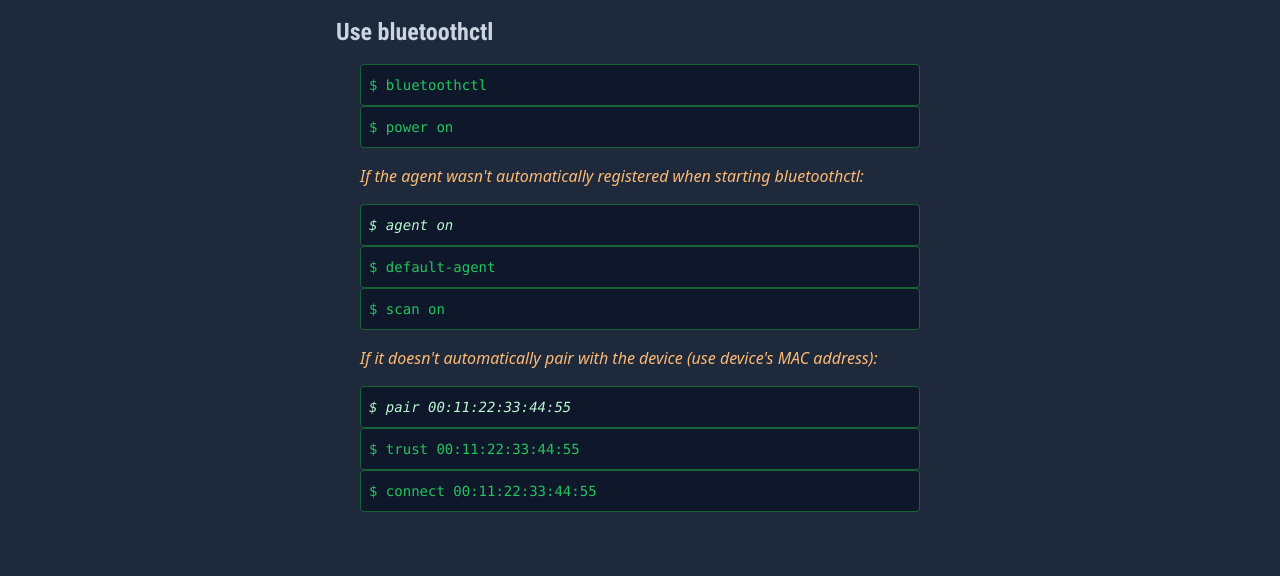
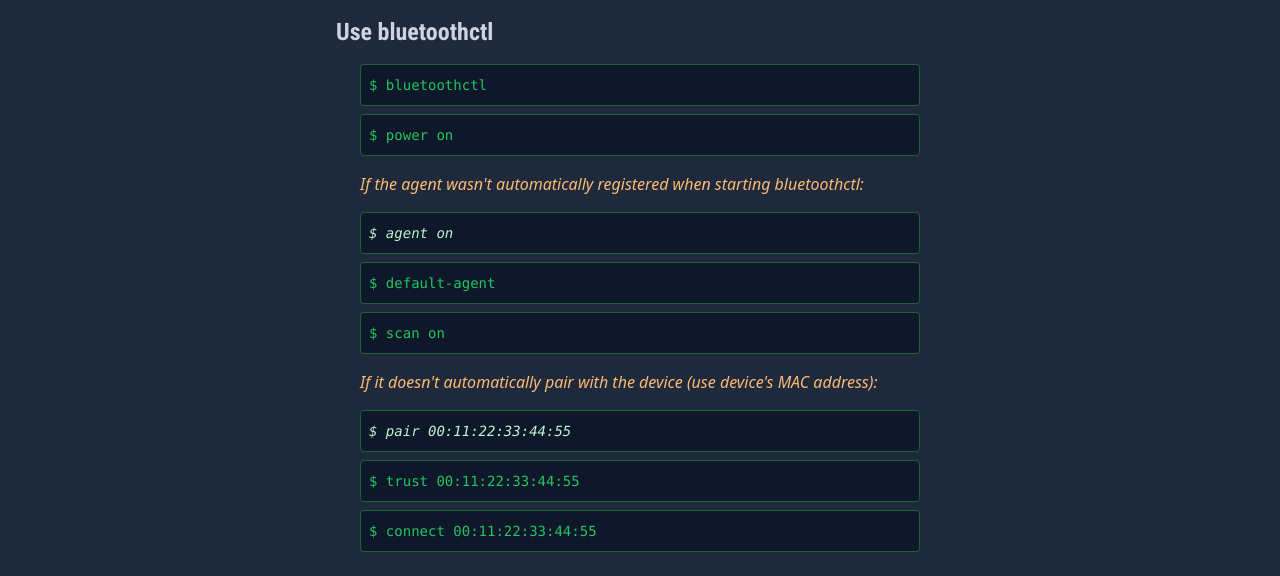
Before and after one commit to SoundofDialup/quick-tips, a website: page tip/linux/bluetooth-connect-disconnect-spam/index.html in a window 1280 px wide. Shown: the part 224-800 px from the top of the page. Drawn offline with Linux system fonts and the light colour scheme.

Commit message:
fixed formatting

```diff
--- a/tip/linux/bluetooth-connect-disconnect-spam/index.html
+++ b/tip/linux/bluetooth-connect-disconnect-spam/index.html
@@ -3,11 +3,11 @@
   <head>
     <meta charset="UTF-8" />
     <meta name="viewport" content="width=device-width, initial-scale=1.0" />
-    <title>Fix for bluetooth spamming connect/disconnect - QuickTips.pro</title>
+    <title>Fix for bluetooth connect/disconnect spam - QuickTips.pro</title>
     <!-- SEO Meta Tags -->
     <meta
       name="description"
-      content="Learn how to fix bluetooth spamming connect/disconnect in Arch linux" />
+      content="Learn how to fix bluetooth connect/disconnect spam in Arch linux" />
     <meta
       name="keywords"
       content="bluetooth, connect, connection, disconnect, disconnection, spam, linux, arch" />
@@ -19,7 +19,7 @@
     <!-- Social Media Sharing Tags -->
     <meta
       property="og:title"
-      content="Fix for bluetooth spamming connect/disconnect - QuickTips.pro" />
+      content="Fix for bluetooth connect/disconnect spam - QuickTips.pro" />
     <meta
       property="og:description"
       content="Step-by-step guide to fixing bluetooth connect/disconnect spam in Arch linux." />
@@ -65,7 +65,7 @@
 </pre>
 
           <pre
-            class="bg-slate-900 p-2 overflow-x-auto rounded border border-green-800">
+            class="bg-slate-900 p-2 mt-2 overflow-x-auto rounded border border-green-800">
 <code class="text-sm font-mono text-green-500">$ power on</code>
 </pre>
 
@@ -79,12 +79,12 @@
 </pre>
 
           <pre
-            class="bg-slate-900 p-2 overflow-x-auto rounded border border-green-800">
+            class="bg-slate-900 p-2 mt-2 overflow-x-auto rounded border border-green-800">
 <code class="text-sm font-mono text-green-500">$ default-agent</code>
 </pre>
 
           <pre
-            class="bg-slate-900 p-2 overflow-x-auto rounded border border-green-800">
+            class="bg-slate-900 p-2 mt-2 overflow-x-auto rounded border border-green-800">
 <code class="text-sm font-mono text-green-500">$ scan on</code>
 </pre>
 
@@ -98,12 +98,12 @@
 </pre>
 
           <pre
-            class="bg-slate-900 p-2 overflow-x-auto rounded border border-green-800">
+            class="bg-slate-900 p-2 mt-2 overflow-x-auto rounded border border-green-800">
 <code class="text-sm font-mono text-green-500">$ trust 00:11:22:33:44:55</code>
 </pre>
 
           <pre
-            class="bg-slate-900 p-2 overflow-x-auto rounded border border-green-800">
+            class="bg-slate-900 p-2 mt-2 overflow-x-auto rounded border border-green-800">
 <code class="text-sm font-mono text-green-500">$ connect 00:11:22:33:44:55</code>
 </pre>
         </div>
```
